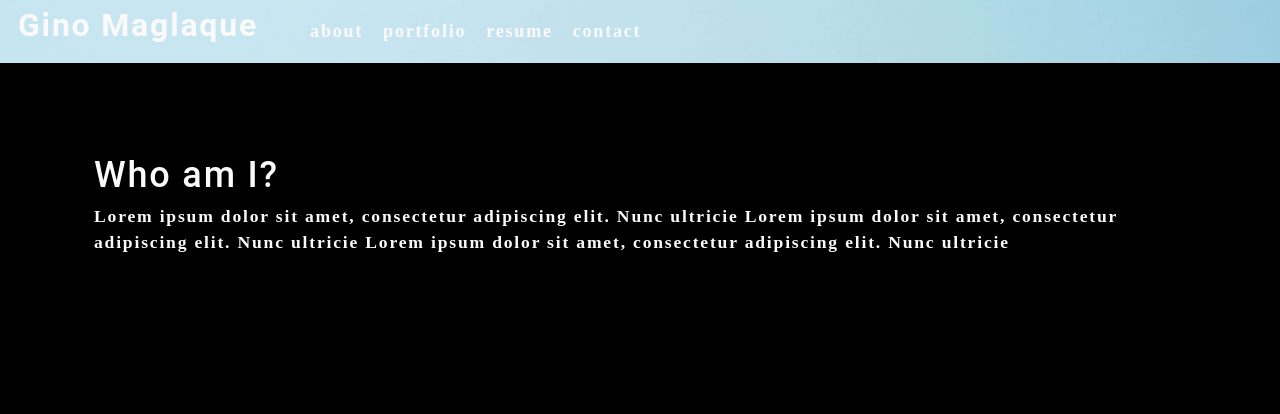
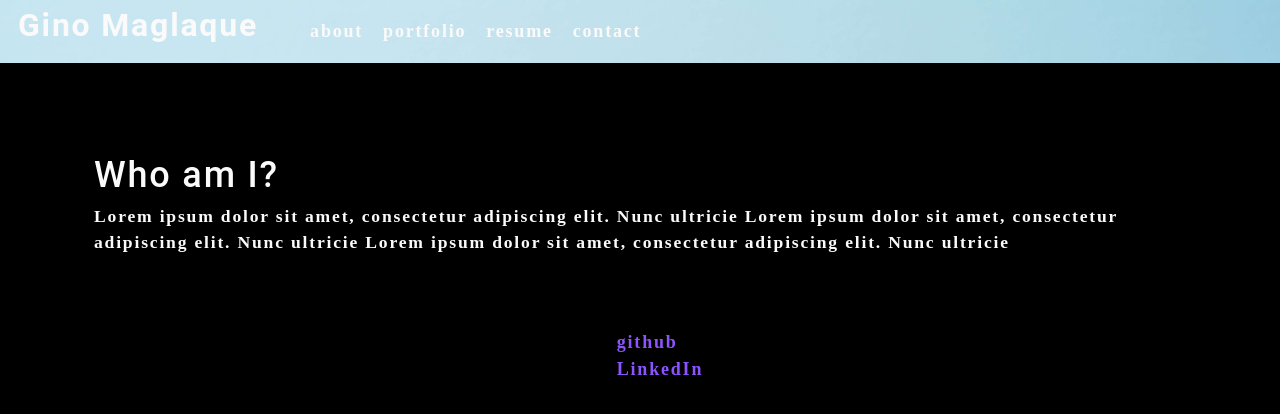
Before and after one commit to ginomaglaqueucla/react-portfolio-gm20, a React (Create React App) app in the folder react-portfolio/: page / in a window 1280 px wide. Shown: the top 414 px of the page. Built offline with nearby package versions, Linux system fonts and the light colour scheme.

Commit message:
footer styling

```diff
--- a/react-portfolio/src/App.js
+++ b/react-portfolio/src/App.js
@@ -6,6 +6,7 @@ import About from './components/About';
 import Contact from './components/Contact';
 import Portfolio from './components/Portfolio';
 import Resume from './components/Resume';
+import Footer from './components/Footer';
 
 function App() {
   // const [contactSelected, setContactSelected] = useState(false);
@@ -52,17 +53,24 @@ function App() {
       <main>
         {(currentSection.name === 'contact') ? (
           <>
-            {/* <Gallery currentCategory={currentCategory}></Gallery> */}
             <Contact></Contact>
-            {/* <Portfolio></Portfolio> */}
-
+            <Footer></Footer>
           </>
-        ) : (currentSection.name === 'resume')?(
-          <Resume></Resume>
-        ) : (currentSection.name === 'portfolio')?(
-          <Portfolio></Portfolio>
-        ): (
+        ):(currentSection.name === 'resume')?(
+          <>
+            <Resume></Resume>
+            <Footer></Footer>
+          </>
+        ):(currentSection.name === 'portfolio')?(
+          <>
+            <Portfolio></Portfolio>
+            <Footer></Footer>
+          </>
+        ):(
+          <>
             <About></About>
+            <Footer></Footer>
+          </>
           )}
       </main>
     </div>
--- /dev/null
+++ b/react-portfolio/src/components/Footer/index.js
@@ -0,0 +1,22 @@
+import React from 'react';
+
+function Footer() {
+  return (
+    <footer>
+        <ul>
+            <li>
+                <a>
+                    github
+                </a>
+            </li>
+            <li>
+                <a>
+                    LinkedIn
+                </a>
+            </li>
+        </ul>
+    </footer>
+  );
+}
+
+export default Footer;
--- a/react-portfolio/src/index.css
+++ b/react-portfolio/src/index.css
@@ -308,3 +308,12 @@ a {
   display: block;
   width: 40vw;
 } */
+
+footer {
+  padding: 15px 55px;
+  display: flex;
+  flex-wrap: wrap;
+  justify-content: center;
+  align-items: center;
+  bottom: 0
+}
```
Also changed, not shown: 1 other file (tests, documents, lock files or other folders).
